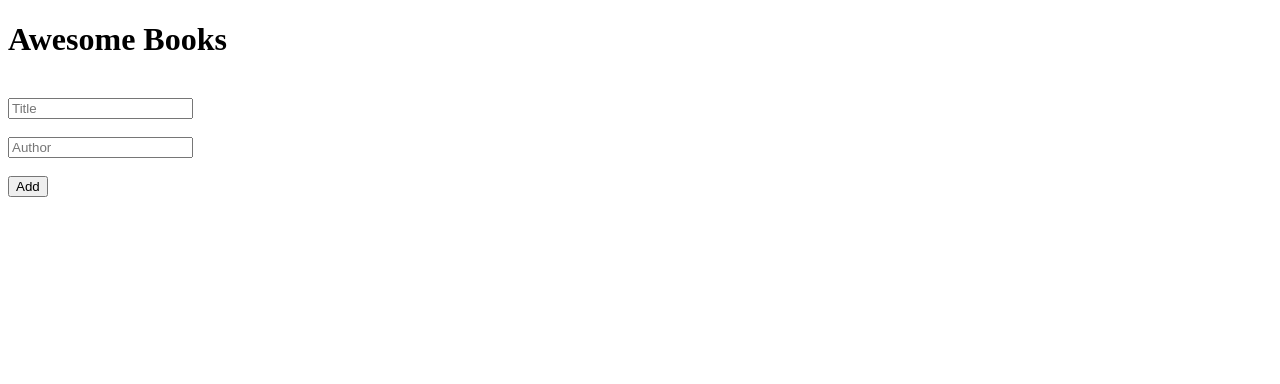
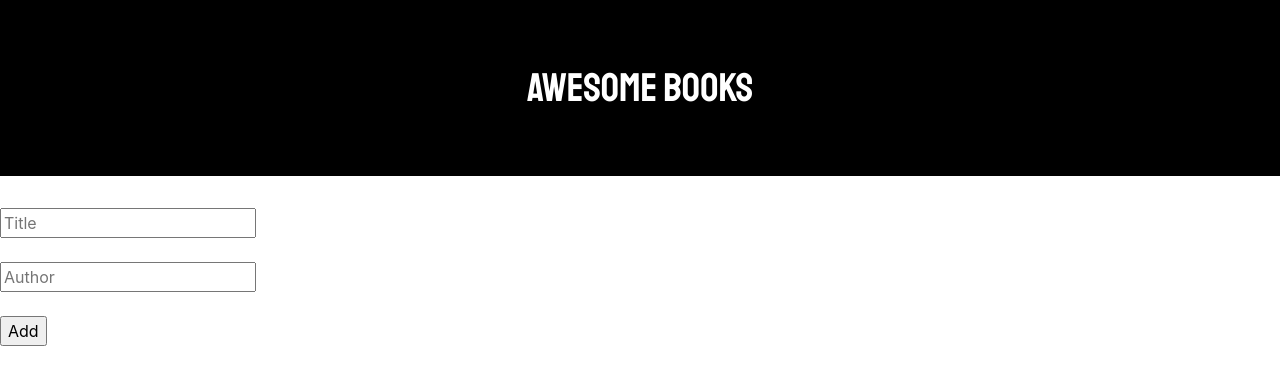
Before and after one commit to taher-software/Awesome-Books, a plain HTML site: page index.html in a window 1280 px wide. Drawn offline with nearby package versions, Linux system fonts and the light colour scheme.

Commit message:
Add style to h1

```diff
--- a/index.html
+++ b/index.html
@@ -5,9 +5,15 @@
     <meta http-equiv="X-UA-Compatible" content="IE=edge">
     <meta name="viewport" content="width=device-width, initial-scale=1.0">
     <title>Awesome Books</title>
+    <link rel="stylesheet" href="styles/index.css">
+    <link rel="stylesheet" href="https://stackpath.bootstrapcdn.com/bootstrap/4.3.1/css/bootstrap.min.css" integrity="sha384-ggOyR0iXCbMQv3Xipma34MD+dH/1fQ784/j6cY/iJTQUOhcWr7x9JvoRxT2MZw1T" crossorigin="anonymous">
+    <link rel="preconnect" href="https://fonts.googleapis.com">
+<link rel="preconnect" href="https://fonts.gstatic.com" crossorigin>
+<link href="https://fonts.googleapis.com/css2?family=Staatliches&display=swap" rel="stylesheet">
 </head>
 <body>
-    <h1>Awesome Books</h1>
+    <div>
+        <h1 class="text-center">Awesome Books</h1>
 
         <div class="books">
             <p>Lorem ipsum</p>
@@ -32,6 +38,8 @@
             <br><br>
             <input type="button" class="add-book" value="Add">
         </form>
+    </div>
+
 
     <script src="scripts/class.js"> </script>
 </body>
--- a/styles/index.css
+++ b/styles/index.css
@@ -1 +1,12 @@
 /* I use this file to style index.html file. */
+h1{
+    color: white;
+    background-color: black;
+    margin: 0;
+    padding: 5% 0;
+    font-family: 'Staatliches', cursive;
+}
+
+.remove{
+
+}
```
Lines whose indentation alone changed are shown as unchanged.
